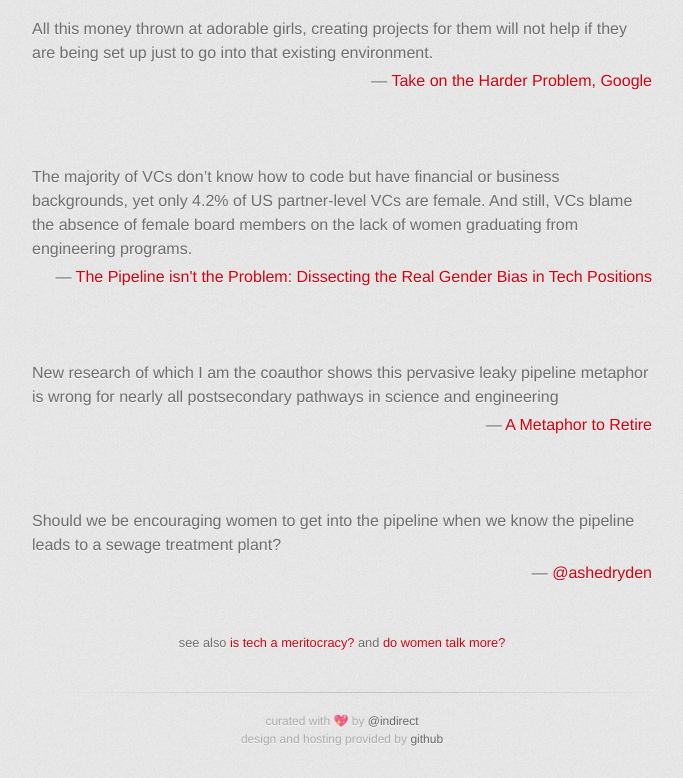
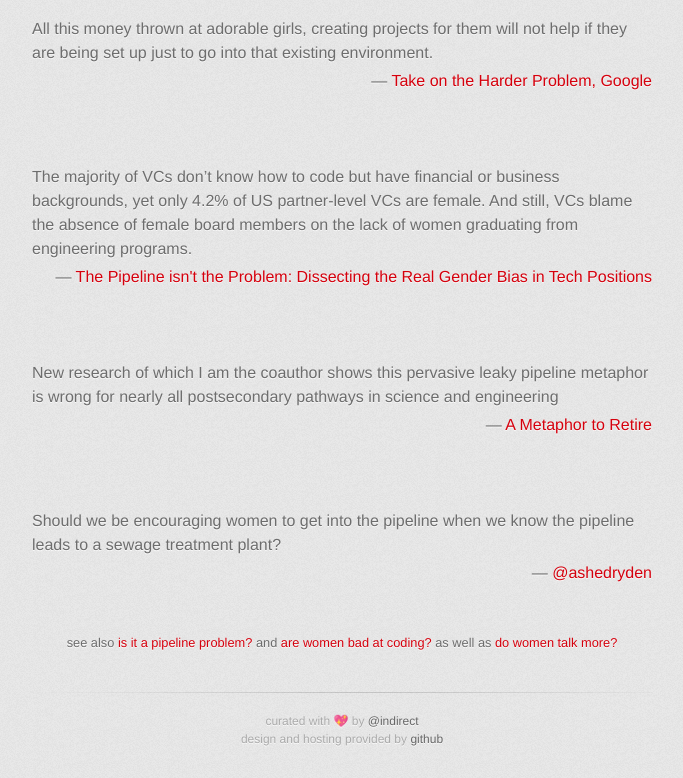
Before and after one commit to indirect/isitapipelineproblem.com, a plain HTML site: page index.html in a window 1280 px wide. Shown: the part 983-1761 px from the top of the page, without its empty margins (298-981 px from the left). Drawn offline with Linux system fonts and the light colour scheme.

Commit message:
link to arewomenbadatcoding.com

```diff
--- a/index.html
+++ b/index.html
@@ -70,7 +70,8 @@
 
 <p style="text-align: center; font-size: 80%;">
   see also
-  <a href="http://istechameritocracy.com">is tech a meritocracy?</a> and
+  <a href="http://isitapipelineproblem.com">is it a pipeline problem?</a> and
+  <a href="http://arewomenbadatcoding.com">are women bad at coding?</a> as well as
   <a href="http://dowomentalkmore.com">do women talk more?</a>
 </p>
 
```
